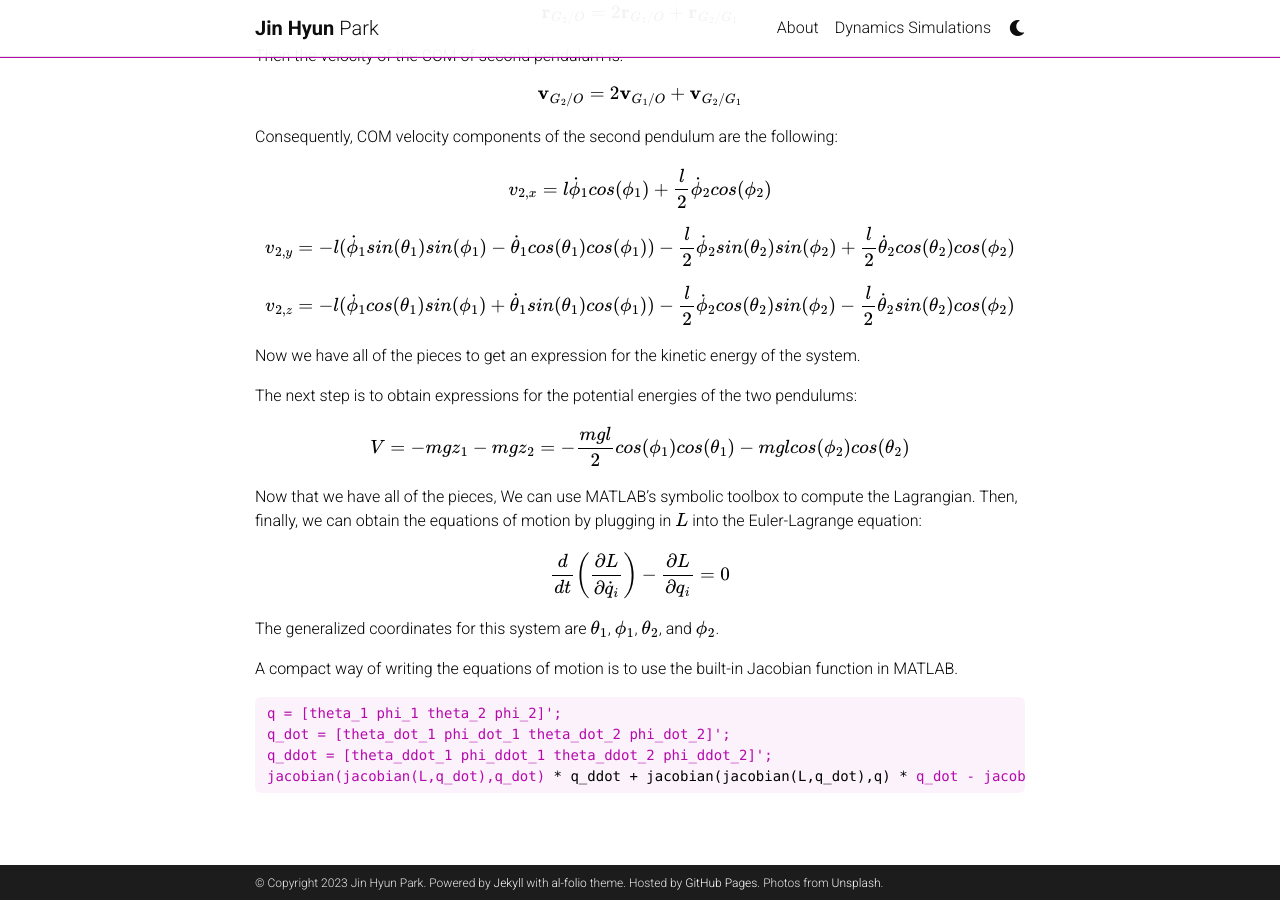
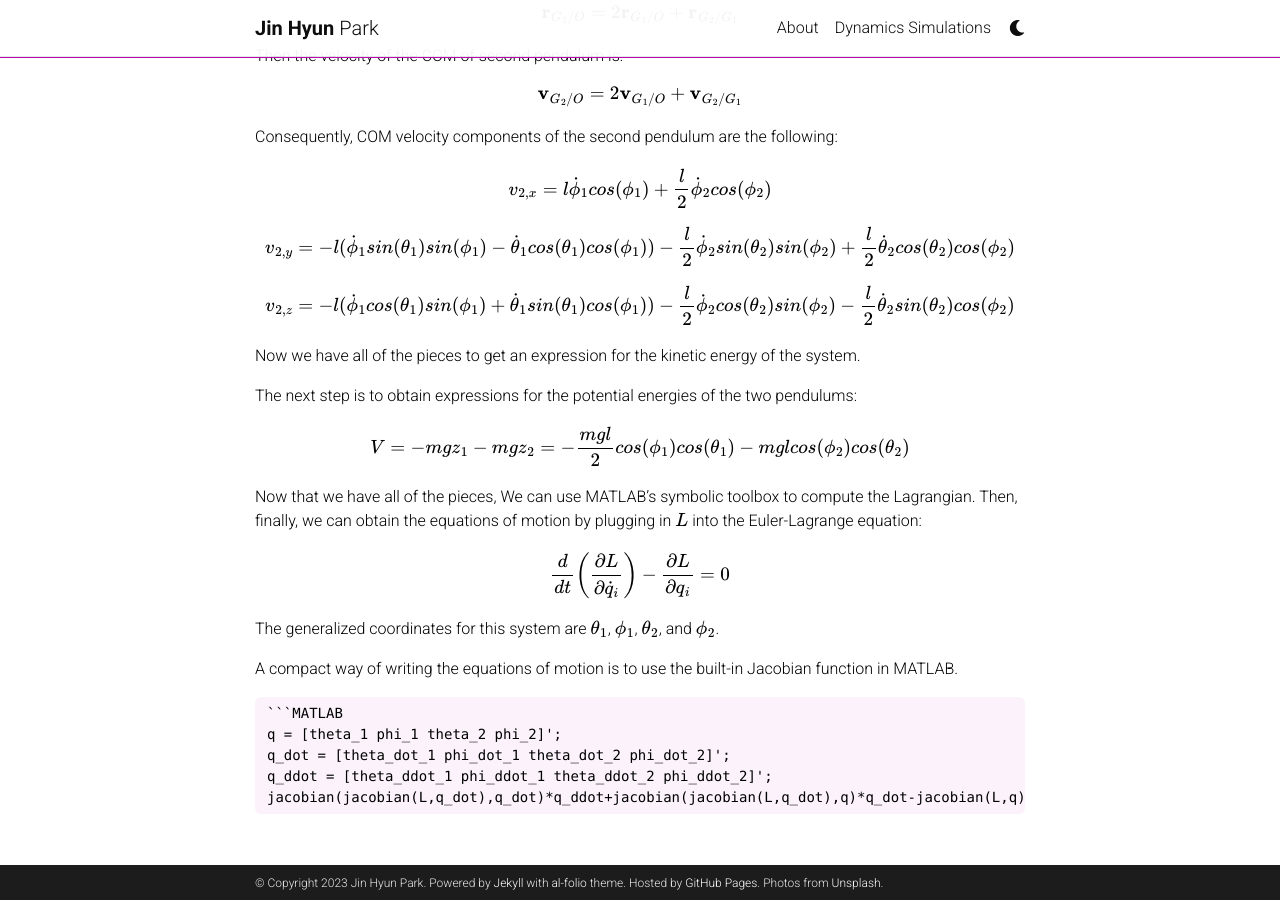
Before and after one commit to jinhyunpark2459/jinhyunpark2459.github.io, a Jekyll site: the page built from _projects/double_pendulum.md, in a window 1280 px wide and 900 px high, scrolled down 1973 px. Built offline with Jekyll 4.4.1, drawn with Linux system fonts in a browser that asks for light colours; full-size pictures stand in for the smaller copies a plugin makes; comment, search, counter and statistics services are not loaded; a style sheet for code colours, icons or effects is not loaded.

Commit message:
Update double_pendulum.md

`````diff
--- a/_projects/double_pendulum.md
+++ b/_projects/double_pendulum.md
@@ -109,8 +109,9 @@ The generalized coordinates for this system are $$\theta_1$$, $$\phi_1$$, $$\the
 A compact way of writing the equations of motion is to use the built-in Jacobian function in MATLAB.
 
 ````markdown
+```MATLAB
 q = [theta_1 phi_1 theta_2 phi_2]';
 q_dot = [theta_dot_1 phi_dot_1 theta_dot_2 phi_dot_2]';
 q_ddot = [theta_ddot_1 phi_ddot_1 theta_ddot_2 phi_ddot_2]';
-jacobian(jacobian(L,q_dot),q_dot) * q_ddot + jacobian(jacobian(L,q_dot),q) * q_dot - jacobian(L,q)' == 0;
+jacobian(jacobian(L,q_dot),q_dot)*q_ddot+jacobian(jacobian(L,q_dot),q)*q_dot-jacobian(L,q)' == 0;
 ````
`````
